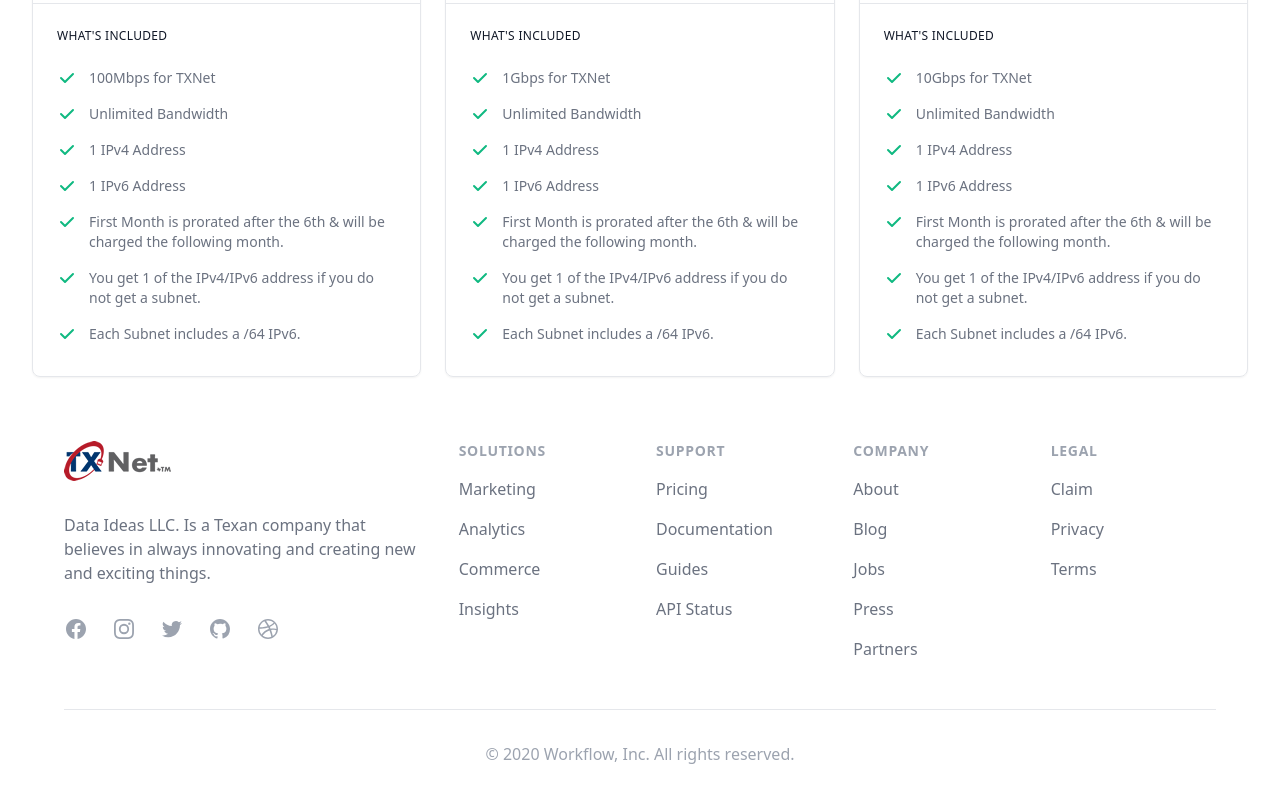
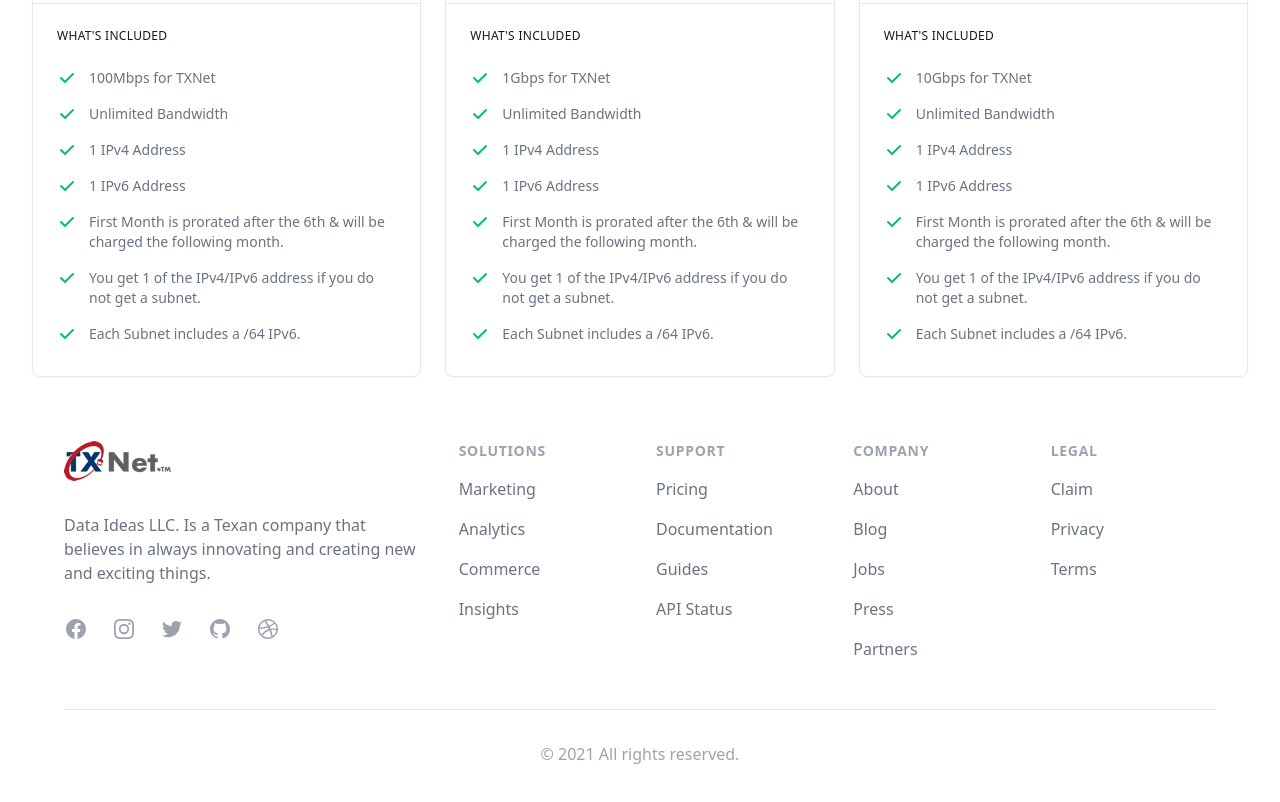
Before and after one commit to cjroberts2013/dataideas, a website: page index.html in a window 1280 px wide. Shown: the part 1202-2004 px from the top of the page. Drawn offline with nearby package versions, Linux system fonts and the light colour scheme.

Commit message:
Update footer copyright

```diff
--- a/index.html
+++ b/index.html
@@ -727,7 +727,7 @@ To Help out the community we are taking 5% of all connection sales and donate it
                 </div>
                 <div class="mt-12 border-t border-gray-200 pt-8">
                   <p class="text-base text-gray-400 xl:text-center">
-                    &copy; 2020 Workflow, Inc. All rights reserved.
+                    &copy; 2021 All rights reserved.
                   </p>
                 </div>
               </div>
```
